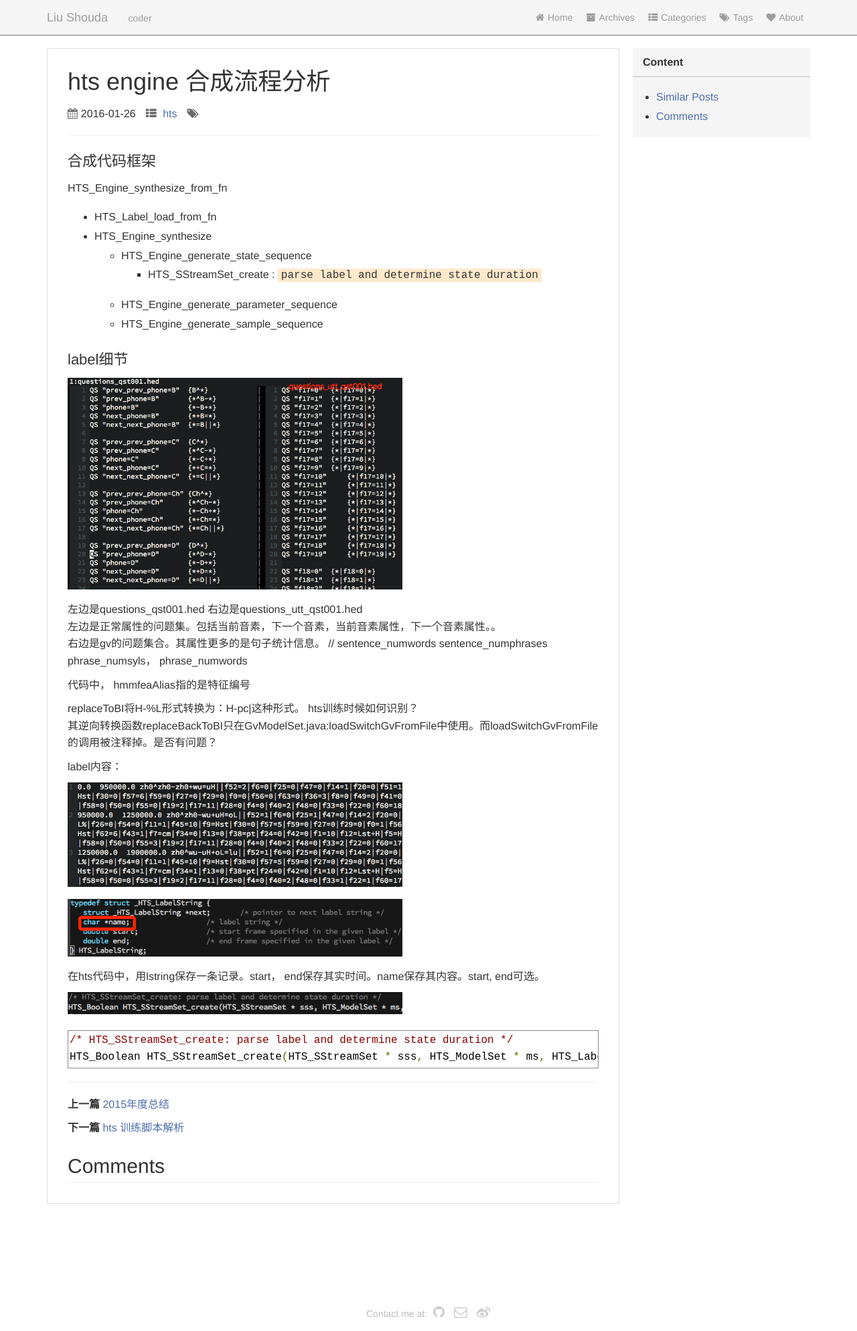
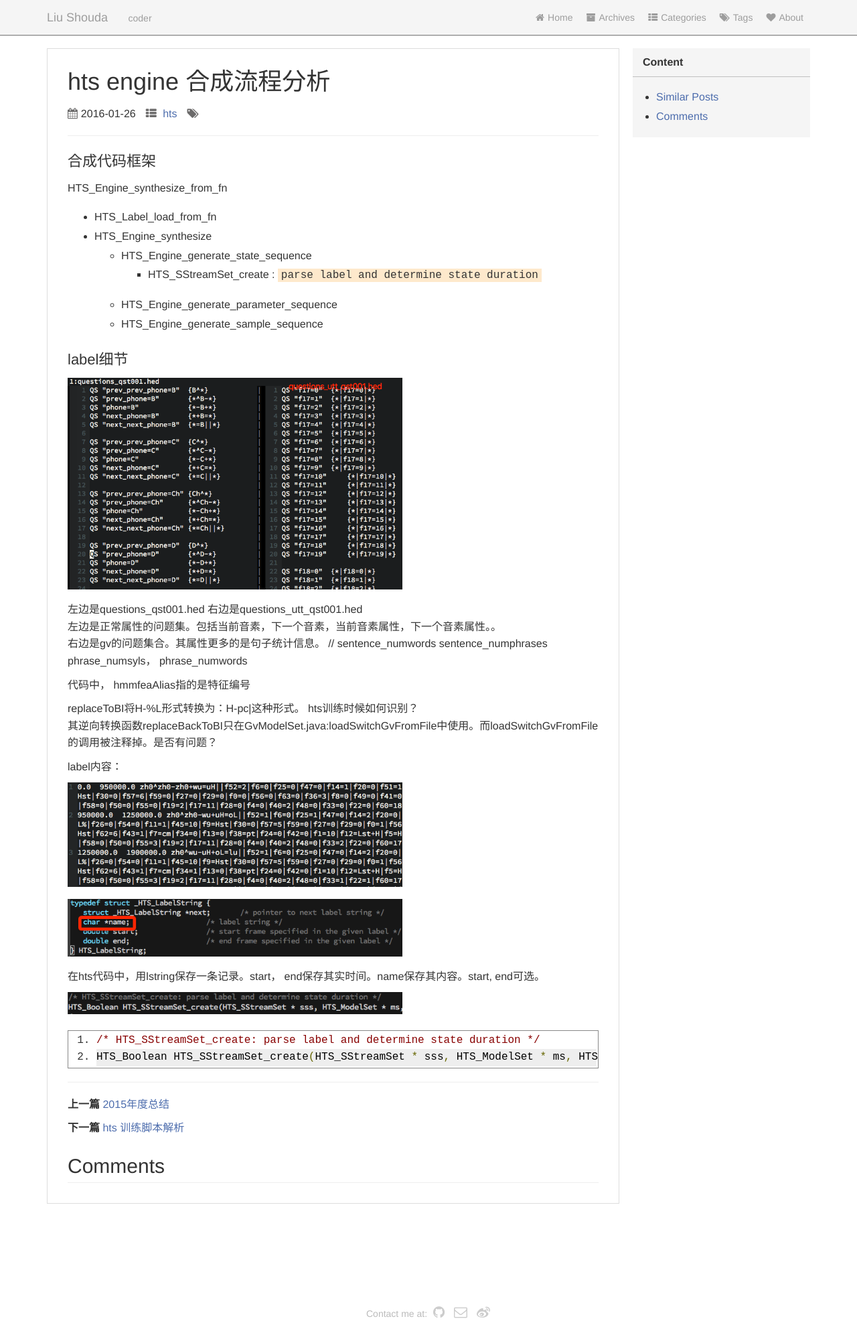
Before and after one commit to vsooda/vsooda.github.io, a Jekyll site: the page built from _posts/2016-01-26-hts_engine_synthesis_with_label.markdown, in a window 1280 px wide. Shown: the whole page at 67% size. Built offline with Jekyll 4.4.1, drawn with Linux system fonts in a browser that asks for light colours; comment, search, counter and statistics services are not loaded.

Commit message:
google code line num

```diff
--- a/_includes/head.html
+++ b/_includes/head.html
@@ -10,7 +10,7 @@
     <link rel="icon" href="/favicon.ico?" type="image/x-icon">
     <link rel="stylesheet" href="{{ " /css/fontawesome/css/font-awesome.min.css " | prepend: site.baseurl }}">
     <link rel="stylesheet" href="{{ " /css/main.css " | prepend: site.baseurl }}">
-    <link rel="stylesheet" href="{{ " /js/code/prettify.css " | prepend: site.baseurl }}">
+    <link href="/js/code/prettify.css" type="text/css" rel="stylesheet" />
     <link rel="canonical" href="{{ page.url | replace:'index.html','' | prepend: site.baseurl | prepend: site.url }}">
     <link rel="alternate" type="application/rss+xml" title="{{ site.title }}" href="{{ " /feed.xml " | prepend: site.baseurl | prepend: site.url }}">
 
--- a/_layouts/default.html
+++ b/_layouts/default.html
@@ -17,7 +17,7 @@
     <script type="text/javascript" src="/js/jquery-1.8.0.min.js"></script>
     <script type="text/javascript">
       $(function(){
-        $("pre").addClass("prettyprint");
+        $("pre").addClass("prettyprint linenums");
         prettyPrint();
         $('.entry a').each(function(){
           if($(this).attr("href").indexOf("vsooda") == -1){
--- a/_sass/_base.scss
+++ b/_sass/_base.scss
@@ -19,7 +19,7 @@ ul, ol, dl, figure,
 //     background-color: #eef;
 // }
 //
- code {
+ code.highlighter-rouge {
      padding: 1px 5px;
      background-color: #fee9cc;
  }
--- a/_sass/_reset.scss
+++ b/_sass/_reset.scss
@@ -118,3 +118,6 @@ p {
 img {
     max-width: 100%;
 }
+
+
+pre.prettyprint ol.linenums > li { list-style-type: decimal;  }
```
